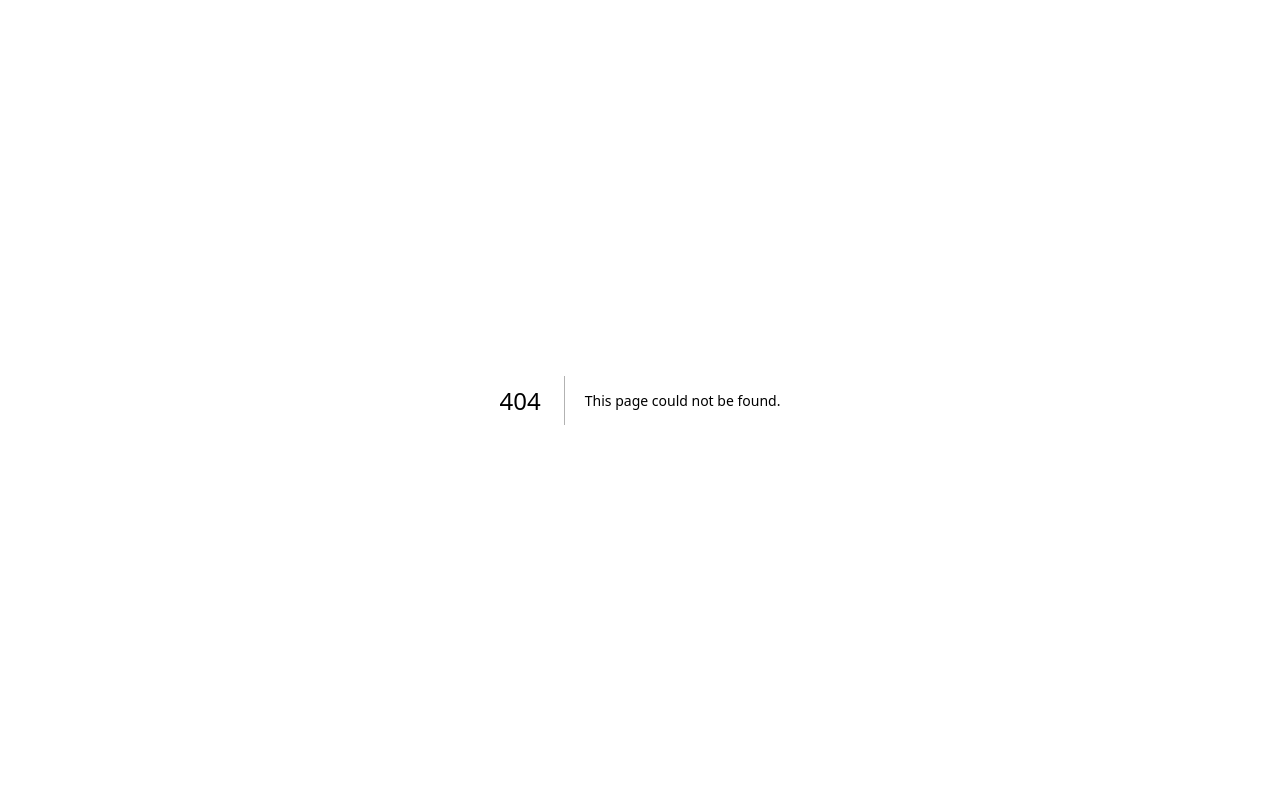
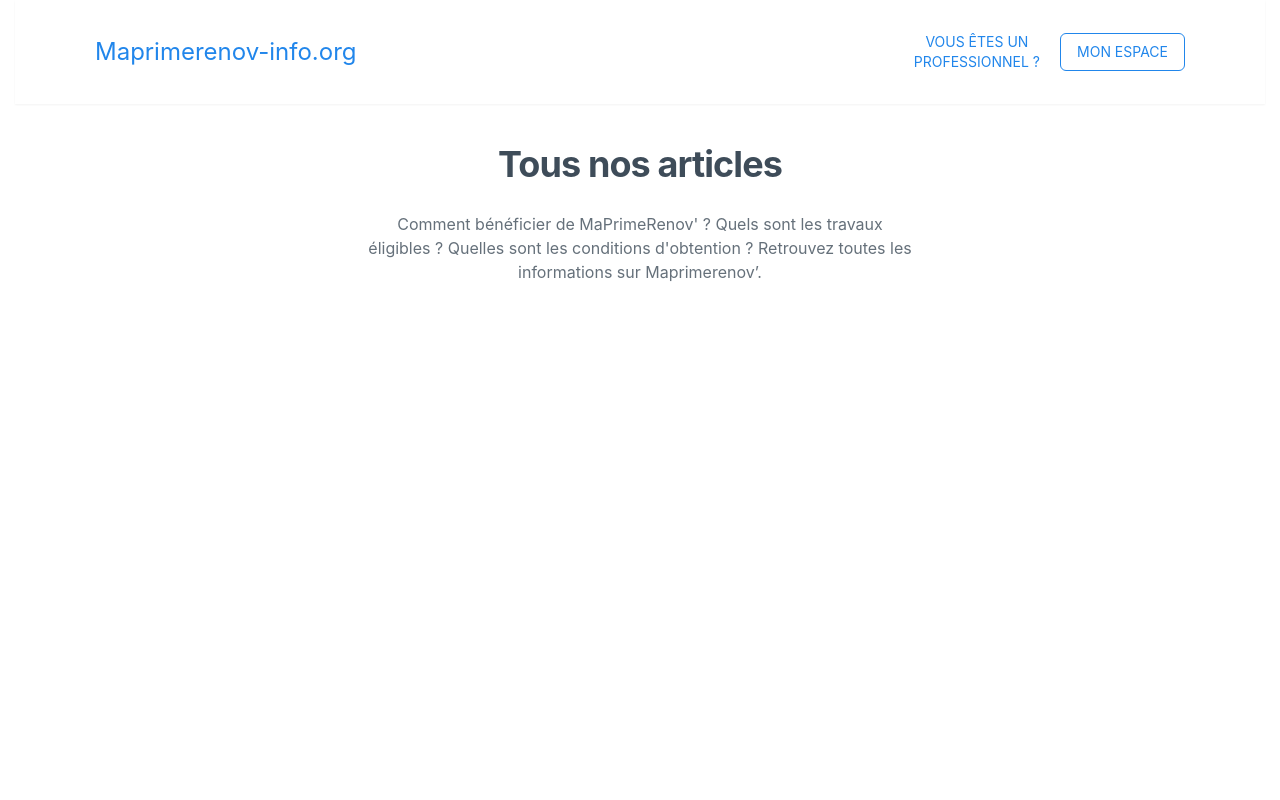
Before and after one commit to magicniclus/maprimerenov2, a Next.js app: page /blog in a window 1280 px wide. Before the commit this address had no page. Shown: the top 800 px of the page. Built offline with nearby package versions, Linux system fonts and the light colour scheme.

Commit message:
Create index.js

```diff
--- /dev/null
+++ b/pages/blog/index.js
@@ -0,0 +1,23 @@
+import React from "react";
+import Basic from "../../layout/Basic";
+
+const index = () => {
+  return (
+    <Basic>
+      <section className="min-h-[calc(100vh-104px)] max-w-[1250px] mx-auto px-5 lg:pb-10 lg:px-20 flex flex-col">
+        <div className="flex flex-col items-center">
+          <h1 className="mt-10 text-4xl font-bold tracking-tight text-dark text-center">
+            Tous nos articles
+          </h1>
+          <h2 className="text-dark/80 text-center mt-7 lg:w-1/2">
+            Comment bénéficier de MaPrimeRenov' ? Quels sont les travaux
+            éligibles ? Quelles sont les conditions d'obtention ? Retrouvez
+            toutes les informations sur Maprimerenov’.
+          </h2>
+        </div>
+      </section>
+    </Basic>
+  );
+};
+
+export default index;
```
